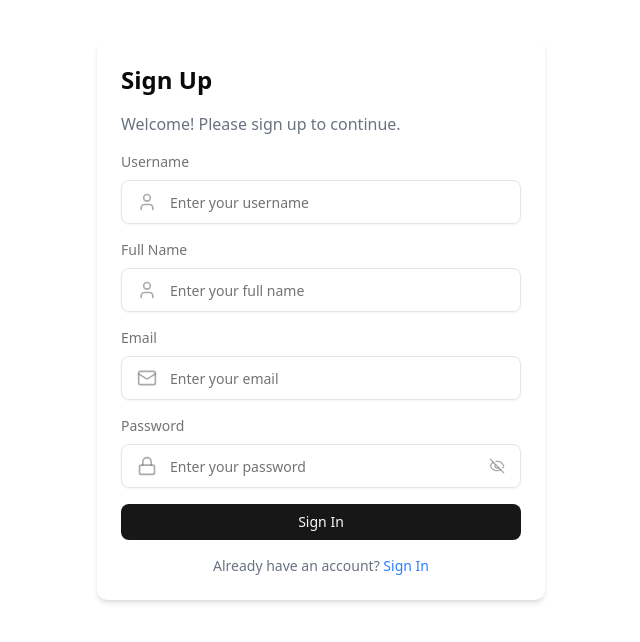
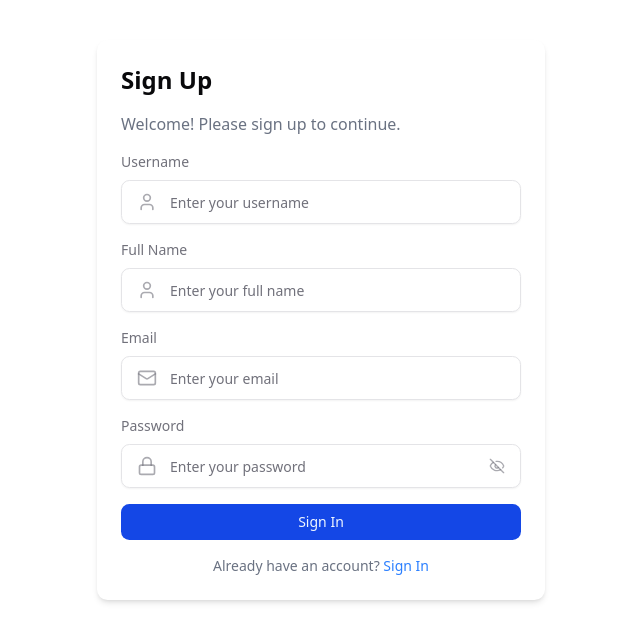
Before and after one commit to sultonzoda2011/chatgram, a React (Vite) app: page /register in a window 1280 px wide. Shown: the top 642 px of the page, without its empty margins (319-959 px from the left). Built offline with nearby package versions, Linux system fonts and the light colour scheme.

Commit message:
feat: обновлены цвета темы и переменные Tailwind

```diff
--- a/src/index.css
+++ b/src/index.css
@@ -45,73 +45,74 @@
 }
 
 :root {
-  --radius: 0.625rem;
+  --radius: 0.65rem;
   --background: oklch(1 0 0);
-  --foreground: oklch(0.145 0 0);
+  --foreground: oklch(0.141 0.005 285.823);
   --card: oklch(1 0 0);
-  --card-foreground: oklch(0.145 0 0);
+  --card-foreground: oklch(0.141 0.005 285.823);
   --popover: oklch(1 0 0);
-  --popover-foreground: oklch(0.145 0 0);
-  --primary: oklch(0.205 0 0);
-  --primary-foreground: oklch(0.985 0 0);
-  --secondary: oklch(0.97 0 0);
-  --secondary-foreground: oklch(0.205 0 0);
-  --muted: oklch(0.97 0 0);
-  --muted-foreground: oklch(0.556 0 0);
-  --accent: oklch(0.97 0 0);
-  --accent-foreground: oklch(0.205 0 0);
+  --popover-foreground: oklch(0.141 0.005 285.823);
+  --primary: oklch(0.488 0.243 264.376);
+  --primary-foreground: oklch(0.97 0.014 254.604);
+  --secondary: oklch(0.967 0.001 286.375);
+  --secondary-foreground: oklch(0.21 0.006 285.885);
+  --muted: oklch(0.967 0.001 286.375);
+  --muted-foreground: oklch(0.552 0.016 285.938);
+  --accent: oklch(0.967 0.001 286.375);
+  --accent-foreground: oklch(0.21 0.006 285.885);
   --destructive: oklch(0.577 0.245 27.325);
-  --border: oklch(0.922 0 0);
-  --input: oklch(0.922 0 0);
+  --border: oklch(0.92 0.004 286.32);
+  --input: oklch(0.92 0.004 286.32);
   --ring: oklch(0.708 0 0);
-  --chart-1: oklch(0.646 0.222 41.116);
-  --chart-2: oklch(0.6 0.118 184.704);
-  --chart-3: oklch(0.398 0.07 227.392);
-  --chart-4: oklch(0.828 0.189 84.429);
-  --chart-5: oklch(0.769 0.188 70.08);
+  --chart-1: oklch(0.809 0.105 251.813);
+  --chart-2: oklch(0.623 0.214 259.815);
+  --chart-3: oklch(0.546 0.245 262.881);
+  --chart-4: oklch(0.488 0.243 264.376);
+  --chart-5: oklch(0.424 0.199 265.638);
   --sidebar: oklch(0.985 0 0);
-  --sidebar-foreground: oklch(0.145 0 0);
-  --sidebar-primary: oklch(0.205 0 0);
-  --sidebar-primary-foreground: oklch(0.985 0 0);
-  --sidebar-accent: oklch(0.97 0 0);
-  --sidebar-accent-foreground: oklch(0.205 0 0);
-  --sidebar-border: oklch(0.922 0 0);
+  --sidebar-foreground: oklch(0.141 0.005 285.823);
+  --sidebar-primary: oklch(0.546 0.245 262.881);
+  --sidebar-primary-foreground: oklch(0.97 0.014 254.604);
+  --sidebar-accent: oklch(0.967 0.001 286.375);
+  --sidebar-accent-foreground: oklch(0.21 0.006 285.885);
+  --sidebar-border: oklch(0.92 0.004 286.32);
   --sidebar-ring: oklch(0.708 0 0);
 }
 
 .dark {
-  --background: oklch(0.145 0 0);
+  --background: oklch(0.141 0.005 285.823);
   --foreground: oklch(0.985 0 0);
-  --card: oklch(0.205 0 0);
+  --card: oklch(0.21 0.006 285.885);
   --card-foreground: oklch(0.985 0 0);
-  --popover: oklch(0.205 0 0);
+  --popover: oklch(0.21 0.006 285.885);
   --popover-foreground: oklch(0.985 0 0);
-  --primary: oklch(0.922 0 0);
-  --primary-foreground: oklch(0.205 0 0);
-  --secondary: oklch(0.269 0 0);
+  --primary: oklch(0.488 0.243 264.376);
+  --primary-foreground: oklch(0.97 0.014 254.604);
+  --secondary: oklch(0.274 0.006 286.033);
   --secondary-foreground: oklch(0.985 0 0);
-  --muted: oklch(0.269 0 0);
-  --muted-foreground: oklch(0.708 0 0);
-  --accent: oklch(0.269 0 0);
+  --muted: oklch(0.274 0.006 286.033);
+  --muted-foreground: oklch(0.705 0.015 286.067);
+  --accent: oklch(0.274 0.006 286.033);
   --accent-foreground: oklch(0.985 0 0);
   --destructive: oklch(0.704 0.191 22.216);
   --border: oklch(1 0 0 / 10%);
   --input: oklch(1 0 0 / 15%);
   --ring: oklch(0.556 0 0);
-  --chart-1: oklch(0.488 0.243 264.376);
-  --chart-2: oklch(0.696 0.17 162.48);
-  --chart-3: oklch(0.769 0.188 70.08);
-  --chart-4: oklch(0.627 0.265 303.9);
-  --chart-5: oklch(0.645 0.246 16.439);
-  --sidebar: oklch(0.205 0 0);
+  --chart-1: oklch(0.809 0.105 251.813);
+  --chart-2: oklch(0.623 0.214 259.815);
+  --chart-3: oklch(0.546 0.245 262.881);
+  --chart-4: oklch(0.488 0.243 264.376);
+  --chart-5: oklch(0.424 0.199 265.638);
+  --sidebar: oklch(0.21 0.006 285.885);
   --sidebar-foreground: oklch(0.985 0 0);
-  --sidebar-primary: oklch(0.488 0.243 264.376);
-  --sidebar-primary-foreground: oklch(0.985 0 0);
-  --sidebar-accent: oklch(0.269 0 0);
+  --sidebar-primary: oklch(0.623 0.214 259.815);
+  --sidebar-primary-foreground: oklch(0.97 0.014 254.604);
+  --sidebar-accent: oklch(0.274 0.006 286.033);
   --sidebar-accent-foreground: oklch(0.985 0 0);
   --sidebar-border: oklch(1 0 0 / 10%);
-  --sidebar-ring: oklch(0.556 0 0);
+  --sidebar-ring: oklch(0.439 0 0);
 }
+
 
 @layer base {
   * {
```
